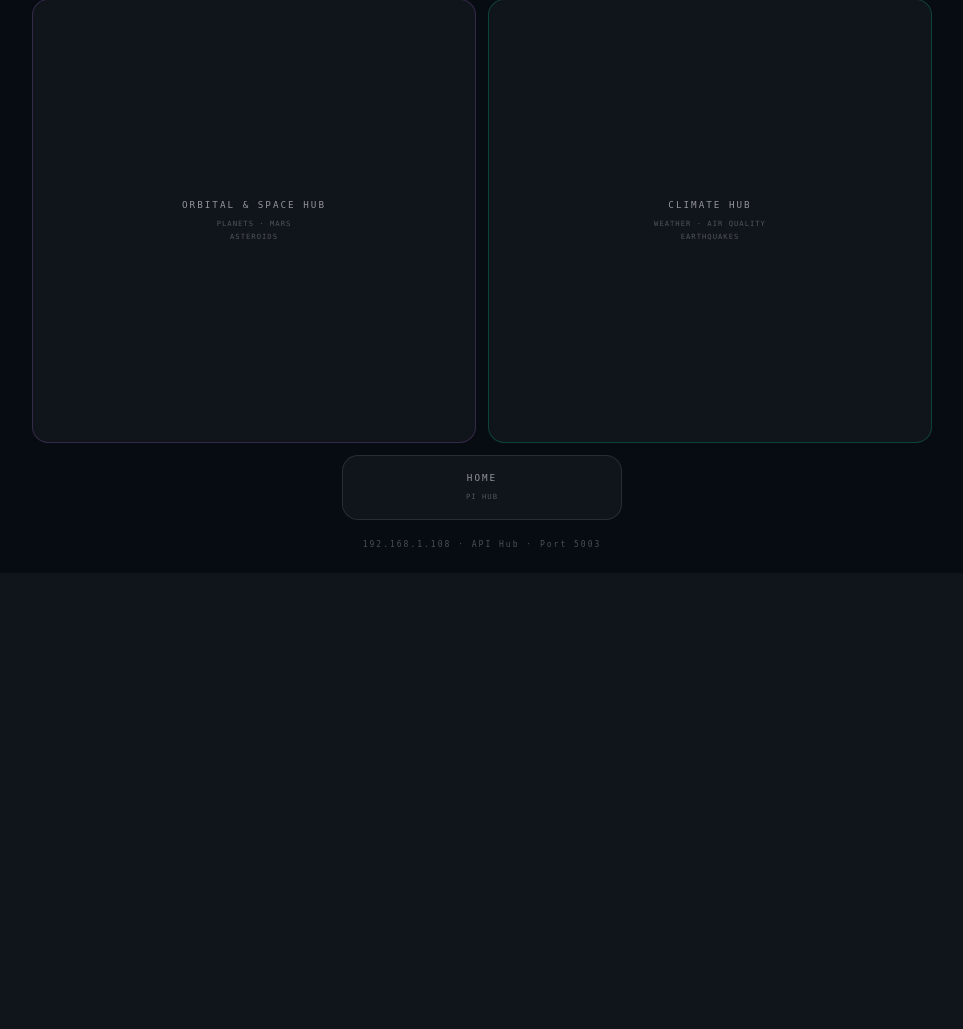
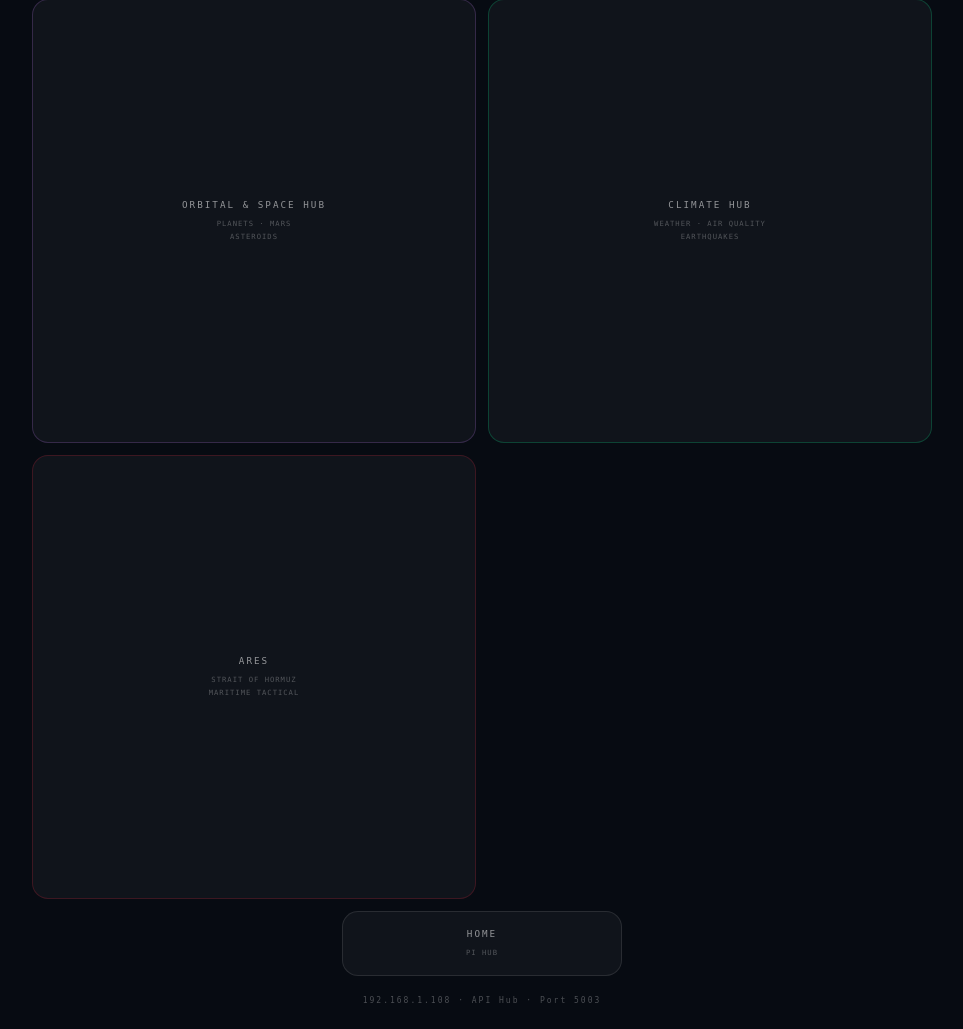
Before and after one commit to djmg88/api-hub, a Flask app: page / in a window 1280 px wide. Shown: the part 504-1533 px from the top of the page, without its empty margins (158-1121 px from the left). Before the commit the page ends 1051 px from the top, so only its background shows below. Run offline with Flask 3, Linux system fonts and the light colour scheme.

Commit message:
feat(ares): add Ares tile to API Hub index

```diff
--- a/templates/index.html
+++ b/templates/index.html
@@ -35,7 +35,7 @@
         .nav-tile.solar{border-color:rgba(255,107,53,.2)}.nav-tile.solar:hover{border-color:rgba(255,107,53,.5)}
         .nav-tile.orbital{border-color:rgba(199,125,255,.2)}.nav-tile.orbital:hover{border-color:rgba(199,125,255,.5)}
         .nav-tile.climate{border-color:rgba(0,255,157,.2)}.nav-tile.climate:hover{border-color:rgba(0,255,157,.5)}
-        .nav-tile.home{border-color:rgba(255,255,255,.1)}.nav-tile.home:hover{border-color:rgba(255,255,255,.2)}
+        .nav-tile.home{border-color:rgba(255,255,255,.1)}.nav-tile.home:hover{border-color:rgba(255,255,255,.2)}.nav-tile.ares{border-color:rgba(239,35,60,.2)}.nav-tile.ares:hover{border-color:rgba(239,35,60,.5)}
         .home-row{grid-column:1/-1;display:flex;justify-content:center}
         .home-row .nav-tile{max-width:280px;width:100%;aspect-ratio:unset;padding:16px}
         .footer{text-align:center;margin-top:20px;font-family:var(--mono);font-size:.5rem;color:var(--text-dim);letter-spacing:2px}
@@ -62,6 +62,11 @@
         <div class="nav-label">Climate Hub</div>
         <div class="nav-sub">Weather · Air quality<br>Earthquakes</div>
     </a>
+    <a class="nav-tile ares" href="/ares">
+        <div class="nav-label">Ares</div>
+        <div class="nav-sub">Strait of Hormuz<br>Maritime Tactical</div>
+    </a>
+
     <div class="home-row">
         <a class="nav-tile home" href="http://192.168.1.108:5000">
             <div class="nav-label">Home</div>
```
